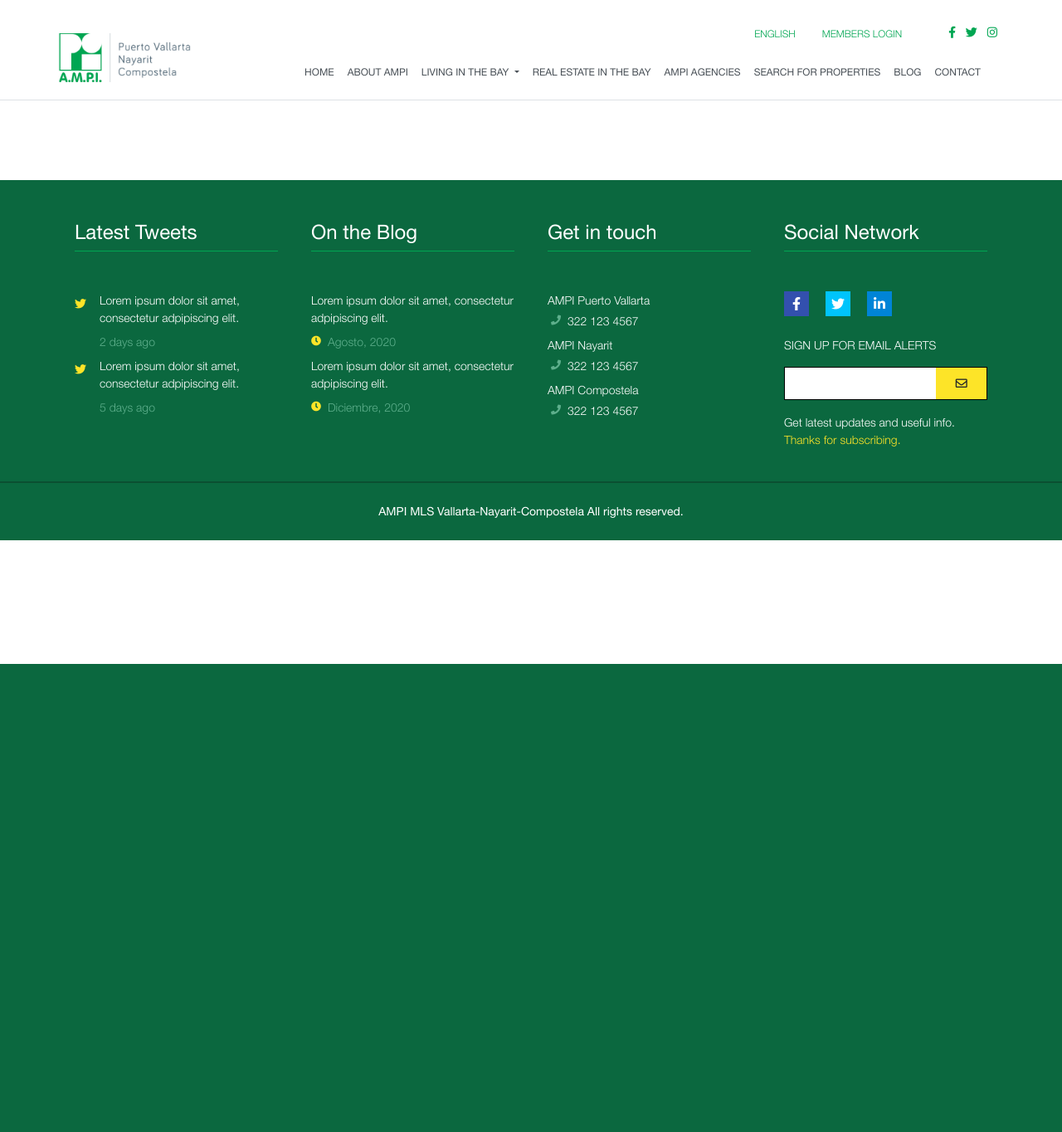
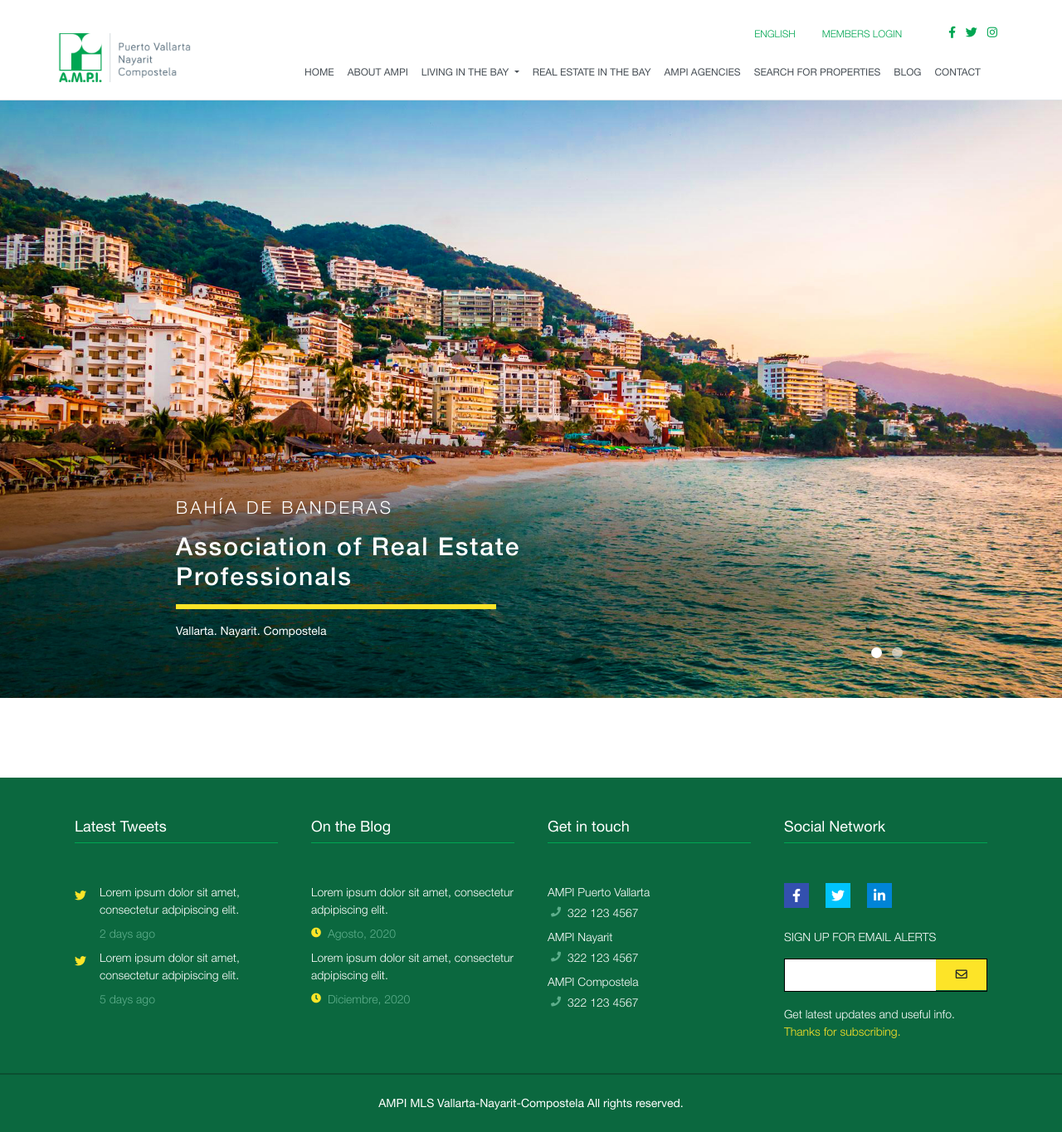
Before and after one commit to blakmetall/ampi, a PHP site: page /dist/index.html in a window 1280 px wide. Shown: the whole page at 83% size. Before the commit the page ends 800 px from the top, so only its background shows below. Run offline with PHP 8.4, Linux system fonts and the light colour scheme.

Commit message:
carousel

```diff
--- a/dist/index.html
+++ b/dist/index.html
@@ -114,6 +114,44 @@
             </div>
         </div>
     </nav>
+
+    <!-- carousel -->
+    <div id="appCarousel" class="carousel slide carousel-fade app-carousel" data-ride="carousel">
+        <ol class="carousel-indicators d-flex justify-content-end mb-5">
+            <li data-target="#appCarousel" data-slide-to="0" class="active"></li>
+            <li data-target="#appCarousel" data-slide-to="1"></li>
+        </ol>
+        <div class="carousel-inner">
+            <div class="carousel-item active">
+                <img src="img/puerto-vallarta.jpg" class="d-block w-100" alt="">
+                <div class="carousel-caption d-none d-md-block">
+                    <div class="col-md-7 text-left">
+                        <h6 class="text-uppercase font-weight-light mb-3 app-font-24 letter-spacing-6">Bahía de Banderas
+                        </h6>
+                        <h5 class="app-font-weight-bolder app-font-36 mb-3 letter-spacing-3">Association of Real Estate
+                            Professionals
+                        </h5>
+                        <div class="app-line w-80 warning mb-3"></div>
+                        <p class="app-font-weight-500 mb-0">Vallarta. Nayarit. Compostela</p>
+                    </div>
+                </div>
+            </div>
+            <div class="carousel-item">
+                <img src="img/puerto-vallarta.jpg" class="d-block w-100" alt="">
+                <div class="carousel-caption d-none d-md-block">
+                    <div class="col-md-7 text-left">
+                        <h6 class="text-uppercase font-weight-light mb-3 app-font-24 letter-spacing-6">Bahía de Banderas
+                        </h6>
+                        <h5 class="app-font-weight-bolder app-font-36 mb-3 letter-spacing-3">Association of Real Estate
+                            Professionals
+                        </h5>
+                        <div class="app-line w-80 warning mb-3"></div>
+                        <p class="app-font-weight-500 mb-0">Vallarta. Nayarit. Compostela</p>
+                    </div>
+                </div>
+            </div>
+        </div>
+    </div>
 
     <div class="py-5"></div>
 
--- a/scss/app.scss
+++ b/scss/app.scss
@@ -3,94 +3,11 @@
 @import "../node_modules/bootstrap/scss/variables";
 @import "../node_modules/bootstrap/scss/mixins";
 @import "./fonts.scss";
+@import "./custom.scss";
 
 body {
-    font-family: 'Helvetica Neue';
+    font-family: 'Helvetica Neue', Helvetica, Arial, sans-serif;
     font-size: 14px;
-}
-
-.app-font-11 {
-    font-size: 11px;
-}
-
-.app-font-12 {
-    font-size: 12px;
-}
-
-.app-font-13 {
-    font-size: 13px;
-}
-
-.app-font-14 {
-    font-size: 14px;
-}
-
-.app-font-15 {
-    font-size: 15px;
-}
-
-.app-font-18 {
-    font-size: 18px;
-}
-
-.app-font-21 {
-    font-size: 21px;
-}
-
-.app-font-24 {
-    font-size: 24px;
-}
-
-.app-font-27 {
-    font-size: 27px;
-}
-
-.app-font-30 {
-    font-size: 30px;
-}
-
-.app-font-33 {
-    font-size: 33px;
-}
-
-.app-font-36 {
-    font-size: 36px;
-}
-
-.text-gray-100 {
-    color: $gray-100 !important;
-}
-
-.text-gray-200 {
-    color: $gray-200 !important;
-}
-
-.text-gray-300 {
-    color: $gray-300 !important;
-}
-
-.text-gray-400 {
-    color: $gray-400 !important;
-}
-
-.text-gray-500 {
-    color: $gray-500 !important;
-}
-
-.text-gray-600 {
-    color: $gray-600 !important;
-}
-
-.text-gray-700 {
-    color: $gray-700 !important;
-}
-
-.text-gray-800 {
-    color: $gray-800 !important;
-}
-
-.text-gray-900 {
-    color: $gray-900 !important;
 }
 
 .app-navbar {
@@ -136,6 +53,11 @@ body {
 .app-footer {
     background: $appGreenDark;
     color: color-yiq($appGreenDark);
+
+
+    h4 {
+        font-size: 18px;
+    }
 
     .app-footer-social {
         width: 30px;
@@ -184,49 +106,27 @@ body {
     }
 }
 
-@include media-breakpoint-up(sm) {
-    .app-font-24 {
-        font-size: 20px;
+.app-carousel {
+    .carousel-indicators {
+        li {
+            border: 0;
+            background: #fff;
+            border-radius: 50%;
+            width: 13px;
+            height: 13px;
+            margin-left: 12px;
+            margin-right: 0;
+        }
     }
 
-    .app-font-27 {
-        font-size: 22px;
-    }
-
-    .app-font-30 {
-        font-size: 24px;
-    }
-
-    .app-font-33 {
-        font-size: 26px;
-    }
-
-    .app-font-36 {
-        font-size: 28px;
+    .carousel-caption {
+        padding-bottom: 50px;
     }
 }
 
-@include media-breakpoint-up(md) {
-    .app-font-24 {
-        font-size: 21px;
-    }
+@include media-breakpoint-up(sm) {}
 
-    .app-font-27 {
-        font-size: 22px;
-    }
-
-    .app-font-30 {
-        font-size: 24px;
-    }
-
-    .app-font-33 {
-        font-size: 27px;
-    }
-
-    .app-font-36 {
-        font-size: 30px;
-    }
-}
+@include media-breakpoint-up(md) {}
 
 @include media-breakpoint-up(lg) {}
 
--- /dev/null
+++ b/scss/custom.scss
@@ -0,0 +1,278 @@
+@import "./variables";
+@import "../node_modules/bootstrap/scss/functions";
+@import "../node_modules/bootstrap/scss/variables";
+@import "../node_modules/bootstrap/scss/mixins";
+
+.letter-spacing-1 {
+    letter-spacing: 0.075rem;
+}
+
+.letter-spacing-2 {
+    letter-spacing: 0.1rem;
+}
+
+.letter-spacing-3 {
+    letter-spacing: 0.125rem;
+}
+
+.letter-spacing-4 {
+    letter-spacing: 0.15rem;
+}
+
+.letter-spacing-5 {
+    letter-spacing: 0.175rem;
+}
+
+.letter-spacing-6 {
+    letter-spacing: 0.2rem;
+}
+
+.letter-spacing-7 {
+    letter-spacing: 0.225rem;
+}
+
+.letter-spacing-8 {
+    letter-spacing: 0.25rem;
+}
+
+.letter-spacing-9 {
+    letter-spacing: 0.275rem;
+}
+
+.font-weight-500 {
+    font-weight: 500;
+}
+
+.font-weight-600 {
+    font-weight: 600;
+}
+
+.font-weight-700 {
+    font-weight: 700;
+}
+
+.font-weight-800 {
+    font-weight: 800;
+}
+
+.font-weight-900 {
+    font-weight: 900;
+}
+
+.app-font-11 {
+    font-size: 11px;
+}
+
+.app-font-12 {
+    font-size: 12px;
+}
+
+.app-font-13 {
+    font-size: 13px;
+}
+
+.app-font-14 {
+    font-size: 14px;
+}
+
+.app-font-15 {
+    font-size: 15px;
+}
+
+.app-font-16 {
+    font-size: 16px;
+}
+
+.app-font-17 {
+    font-size: 17px;
+}
+
+.app-font-18 {
+    font-size: 18px;
+}
+
+.app-font-21 {
+    font-size: 21px;
+}
+
+.app-font-24 {
+    font-size: 24px;
+}
+
+.app-font-27 {
+    font-size: 27px;
+}
+
+.app-font-30 {
+    font-size: 30px;
+}
+
+.app-font-33 {
+    font-size: 33px;
+}
+
+.app-font-36 {
+    font-size: 36px;
+}
+
+.text-gray-100 {
+    color: $gray-100 !important;
+}
+
+.text-gray-200 {
+    color: $gray-200 !important;
+}
+
+.text-gray-300 {
+    color: $gray-300 !important;
+}
+
+.text-gray-400 {
+    color: $gray-400 !important;
+}
+
+.text-gray-500 {
+    color: $gray-500 !important;
+}
+
+.text-gray-600 {
+    color: $gray-600 !important;
+}
+
+.text-gray-700 {
+    color: $gray-700 !important;
+}
+
+.text-gray-800 {
+    color: $gray-800 !important;
+}
+
+.text-gray-900 {
+    color: $gray-900 !important;
+}
+
+.app-line {
+    height: 6px;
+    background: $primary;
+
+    &.w-20 {
+        width: 20%;
+    }
+
+    &.w-25 {
+        width: 50%;
+    }
+
+    &.w-40 {
+        width: 40%;
+    }
+
+    &.w-50 {
+        width: 50%;
+    }
+
+    &.w-60 {
+        width: 60%;
+    }
+
+    &.w-75 {
+        width: 75%;
+    }
+
+    &.w-80 {
+        width: 80%;
+    }
+
+    &.xs {
+        height: 2px;
+    }
+
+    &.md {
+        height: 8px;
+    }
+
+    &.lg {
+        height: 10px;
+    }
+
+    &.xl {
+        height: 12px;
+    }
+
+    &.primary {
+        background: $primary;
+    }
+
+    &.secondary {
+        background: $secondary;
+    }
+
+    &.warning {
+        background: $warning;
+    }
+
+    &.success {
+        background: $success;
+    }
+
+    &.info {
+        background: $info;
+    }
+
+}
+
+@include media-breakpoint-up(sm) {
+    .app-font-24 {
+        font-size: 20px;
+    }
+
+    .app-font-27 {
+        font-size: 22px;
+    }
+
+    .app-font-30 {
+        font-size: 24px;
+    }
+
+    .app-font-33 {
+        font-size: 26px;
+    }
+
+    .app-font-36 {
+        font-size: 28px;
+    }
+}
+
+@include media-breakpoint-up(md) {
+    .app-font-24 {
+        font-size: 21px;
+    }
+
+    .app-font-27 {
+        font-size: 22px;
+    }
+
+    .app-font-30 {
+        font-size: 24px;
+    }
+
+    .app-font-33 {
+        font-size: 27px;
+    }
+
+    .app-font-36 {
+        font-size: 30px;
+    }
+}
+
+@include media-breakpoint-up(lg) {}
+
+@include media-breakpoint-up(xl) {}
+
+@include media-breakpoint-down(xl) {}
+
+@include media-breakpoint-down(lg) {}
+
+@include media-breakpoint-down(md) {}
+
+@include media-breakpoint-down(sm) {}
```
Also changed, not shown: dist/css/custom.css (added, +1 -0 lines), dist/css/app.css.
